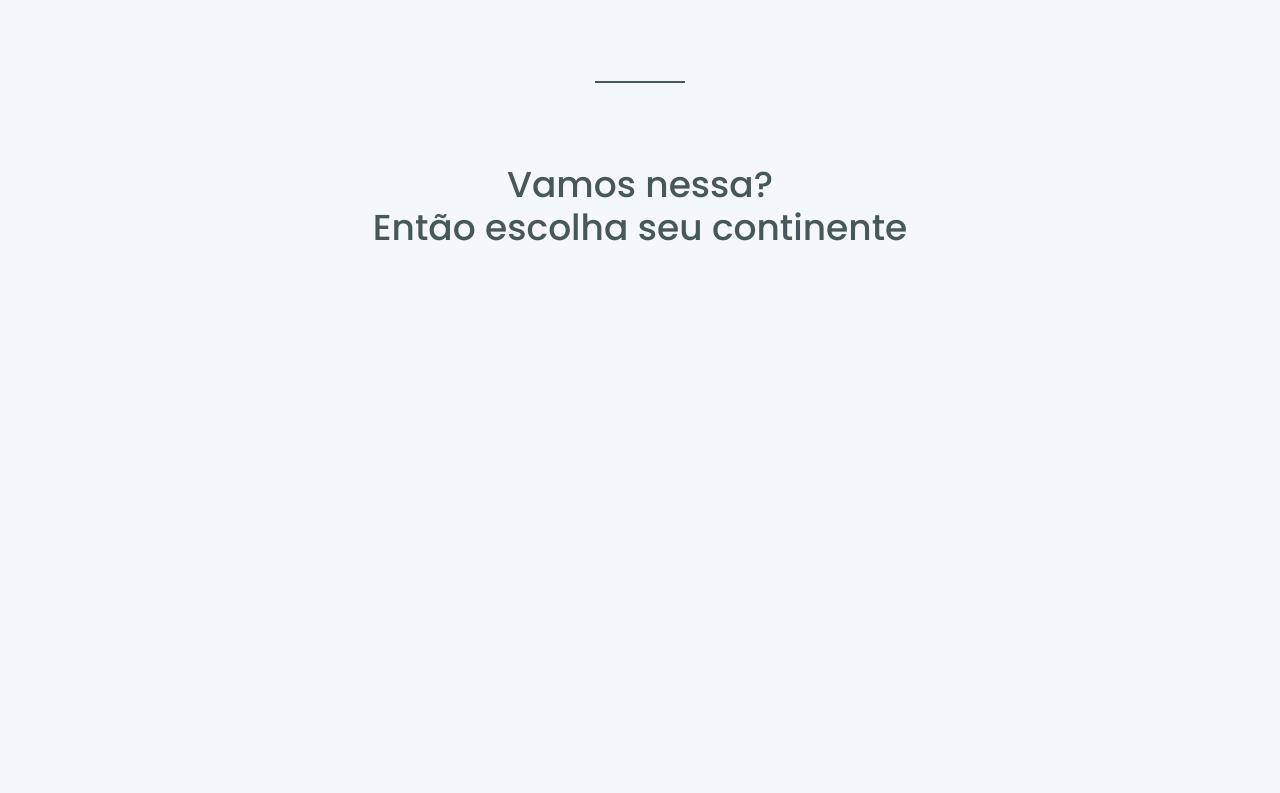
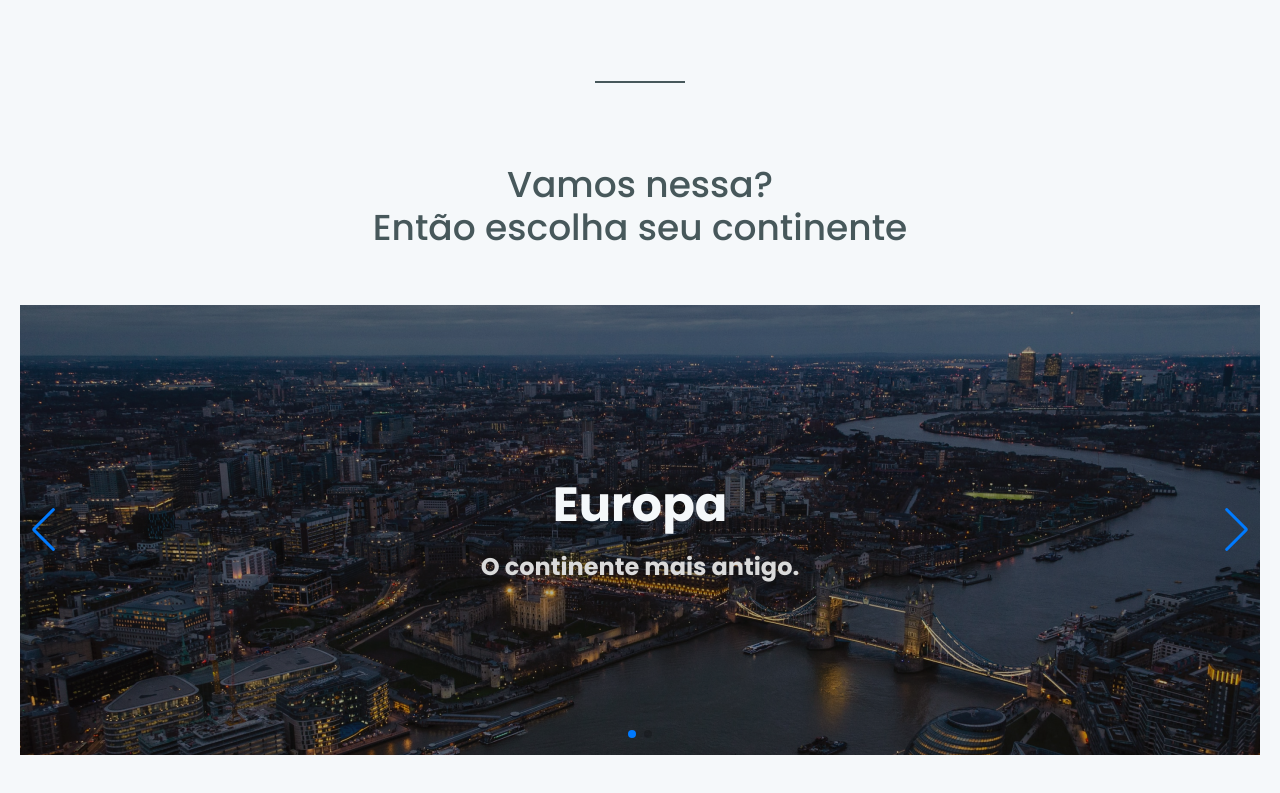
Before and after one commit to KaikySantos/worldtrip, a Next.js app: page / in a window 1280 px wide. Shown: the part 707-1500 px from the top of the page. Before the commit the page ends 1012 px from the top, so only its background shows below. Built offline with nearby package versions, Linux system fonts and the light colour scheme.

Commit message:
feat: swiper - inicialized

```diff
--- a/package.json
+++ b/package.json
@@ -16,7 +16,8 @@
     "framer-motion": "^6.3.11",
     "next": "12.1.6",
     "react": "18.2.0",
-    "react-dom": "18.2.0"
+    "react-dom": "18.2.0",
+    "swiper": "^8.2.4"
   },
   "devDependencies": {
     "@types/node": "^18.0.0",
--- /dev/null
+++ b/src/components/Slider/index.tsx
@@ -0,0 +1,102 @@
+import { Flex, Heading, Text } from "@chakra-ui/react";
+import Link from "next/link";
+import { Swiper, SwiperSlide } from 'swiper/react';
+import { Pagination } from "swiper";
+
+export default function Slider() {
+  return (
+    <Flex
+      w="100%"
+      maxW="1240px"
+      mx="auto"
+      mb={["5", "10"]}
+      h={["250px", "450px"]}
+    >
+      <Swiper
+        slidesPerView={1}
+        navigation
+        pagination={{ clickable: true }}
+        modules={[Pagination]}
+        autoplay={{
+          delay: 4000
+        }}
+        style={{
+          width: '100%',
+          flex: '1'
+        }}
+      >
+
+        <SwiperSlide>
+          <Flex
+            w="100%"
+            h="100%"
+            align="center"
+            justify="center"
+            direction="column"
+            bgImage="url(/europe.png)"
+            bgRepeat="no-repeat"
+            bgSize="cover"
+            textAlign="center"
+            bgPosition="center"
+          >
+            <Link href="/continent/europe">
+              <a>
+                <Heading
+                  fontSize={["3xl", "4xl", "5xl"]}
+                  color="gray.100"
+                  fontWeight="bold"
+                >
+                  Europa
+                </Heading>
+                <Text
+                  fontSize={["0.8rem", "1xl", "2xl"]}
+                  fontWeight="bold"
+                  color="gray.300"
+                  mt={["2", "4"]}
+                >
+                  O continente mais antigo.
+                </Text>
+              </a>
+            </Link>
+          </Flex>
+        </SwiperSlide>
+
+        <SwiperSlide>
+          <Flex
+            w="100%"
+            h="100%"
+            align="center"
+            justify="center"
+            direction="column"
+            bgImage="url(/europe.png)"
+            bgRepeat="no-repeat"
+            bgSize="cover"
+            textAlign="center"
+            bgPosition="center"
+          >
+            <Link href="/continent/europe">
+              <a>
+                <Heading
+                  fontSize={["3xl", "4xl", "5xl"]}
+                  color="gray.100"
+                  fontWeight="bold"
+                >
+                  Europa
+                </Heading>
+                <Text
+                  fontSize={["0.8rem", "1xl", "2xl"]}
+                  fontWeight="bold"
+                  color="gray.300"
+                  mt={["2", "4"]}
+                >
+                  O continente mais antigo.
+                </Text>
+              </a>
+            </Link>
+          </Flex>
+        </SwiperSlide>
+
+      </Swiper>
+    </Flex>
+  );
+}
--- a/src/pages/_app.tsx
+++ b/src/pages/_app.tsx
@@ -1,6 +1,10 @@
 import { ChakraProvider } from '@chakra-ui/react';
 import { AppProps } from 'next/app';
 import { theme } from '../styles/theme';
+
+import 'swiper/css';
+import 'swiper/css/navigation';
+import 'swiper/css/pagination';
 
 function MyApp({ Component, pageProps }: AppProps) {
   return (
--- a/src/pages/index.tsx
+++ b/src/pages/index.tsx
@@ -4,6 +4,7 @@
 import Banner from "../components/Banner";
 import Features from "../components/Features";
 import Separator from "../components/Separator";
+import Slider from "../components/Slider";
 
 export default function Home() {
   return (
@@ -23,6 +24,8 @@
         Vamos nessa? <br />
         Então escolha seu continente
       </Heading>
+
+      <Slider />
     </Flex>
   )
 }
```
Also changed, not shown: public/europe.png (added), src/styles/slider.css (added), 1 other file (tests, documents, lock files or other folders).
